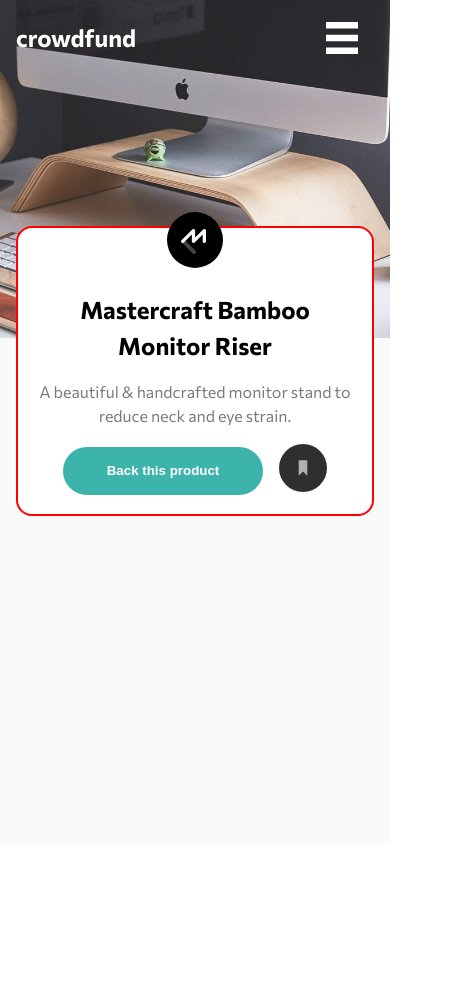
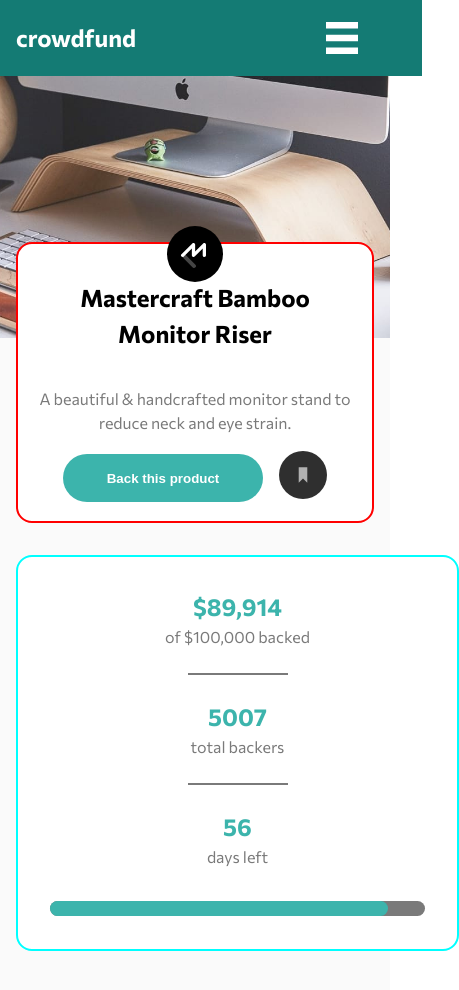
Before and after one commit to Helbindi/Crowdfund-Product, a React (Vite) app: page / in a window 390 px wide. Shown: the top 990 px of the page, 459 px wide, since content can reach past the window. Before the commit the page ends 844 px from the top, so only its background shows below. Built offline with nearby package versions, Linux system fonts and the light colour scheme.

Commit message:
worked on intro and progress component. mobile only for now. additional styling for desktop needed

```diff
--- a/src/App.jsx
+++ b/src/App.jsx
@@ -3,9 +3,17 @@ import "./index.css";
 import Navigation from "./components/Navigation";
 import Hero from "./components/Hero";
 import Introduction from "./components/Introduction";
+import Progress from "./components/Progress";
 
 function App() {
-  const [count, setCount] = useState(0);
+  const [pledge, setPledge] = useState({
+    money: {
+      current: 89914,
+      target: 100000,
+    },
+    backers: 5007,
+    daysRemaining: 56,
+  });
 
   return (
     <div className="cf-container">
@@ -14,6 +22,7 @@ function App() {
 
       <section className="cf-items">
         <Introduction />
+        <Progress pledge={pledge} />
       </section>
     </div>
   );
--- a/src/components/Introduction.jsx
+++ b/src/components/Introduction.jsx
@@ -6,7 +6,7 @@ function Introduction() {
   return (
     <section className="cf-intro">
       <img className="product-icon" src={icon} alt="mastercraft-icon" />
-      <h2 className="product-name">Mastercraft Bamboo Monitor Riser</h2>
+      <h2 className="product-title">Mastercraft Bamboo Monitor Riser</h2>
       <p className="intro-desc">
         A beautiful & handcrafted monitor stand to reduce neck and eye strain.
       </p>
--- a/src/components/Progress.jsx
+++ b/src/components/Progress.jsx
@@ -1,14 +1,36 @@
 import React from "react";
 
-function Progress() {
+function Progress({ pledge }) {
+  let current = Number(pledge.money.current);
+  let target = Number(pledge.money.target);
+  let percentReached = Math.round((current / target) * 100);
+
   return (
     <section className="cf-data">
       <article className="data-list">
-        {/* $$$ Backed | # of Backers | # days left */}
+        <div className="data-item">
+          <h2>${pledge.money.current.toLocaleString("en-US")}</h2>
+          <p>of ${pledge.money.target.toLocaleString("en-US")} backed</p>
+        </div>
+        <hr />
+        <div className="data-item">
+          <h2>{pledge.backers}</h2>
+          <p>total backers</p>
+        </div>
+        <hr />
+        <div className="data-item">
+          <h2>{pledge.daysRemaining}</h2>
+          <p>days left</p>
+        </div>
       </article>
       <article className="progress-bar">
-        <div className="curr-progress">{/* Current Progress Bar */}</div>
-        <div className="total-progress">{/* Total Progress Bar */}</div>
+        <div
+          className="current progress"
+          style={{ width: `${percentReached}%` }}
+        >
+          {/* Current Progress Bar */}
+        </div>
+        <div className="total progress">{/* Total Progress Bar */}</div>
       </article>
     </section>
   );
--- a/src/index.css
+++ b/src/index.css
@@ -31,7 +31,14 @@ body {
 }
 
 .cf-items {
-  min-width: 100%;
+  top: -6em;
+  position: relative;
+  margin: 0 1em;
+  padding-bottom: 5em;
+
+  display: flex;
+  flex-direction: column;
+  gap: 2em;
 }
 
 /* Hero CSS */
@@ -60,6 +67,9 @@ body {
   justify-content: space-between;
   min-width: 320px;
   padding: 0 1em;
+  width: 100%;
+  z-index: 99;
+  background-color: var(--dark-cyan-clr);
 }
 
 .mobile-nav-toggle {
@@ -79,7 +89,8 @@ body {
   list-style: none;
   width: 100%;
   height: 200px;
-  background-color: hsl(176, 72%, 28%, 0.5);
+  color: var(--white-clr);
+  background-color: hsl(0, 0%, 0%, 0.9);
 
   display: flex;
   flex-direction: row;
@@ -102,12 +113,9 @@ body {
 /* Intro CSS */
 .cf-intro {
   border: 2px solid red;
-  top: -7em;
-  position: relative;
+  padding: 1em;
+  border-radius: 1em;
   background-color: var(--white-clr);
-  padding: 1em;
-  margin: 0 1em;
-  border-radius: 1em;
 
   display: flex;
   flex-direction: column;
@@ -163,6 +171,68 @@ body {
   display: none;
 }
 
+/* Progress CSS */
+.cf-data {
+  display: flex;
+  flex-direction: column;
+  justify-content: center;
+  gap: 1em;
+  padding: 2em;
+  border: 2px solid aqua;
+  border-radius: 1em;
+  background-color: var(--white-clr);
+  min-width: 375px;
+}
+
+.data-list {
+  display: flex;
+  flex-direction: column;
+  align-items: center;
+  justify-content: center;
+  text-align: center;
+}
+
+.data-item h2 {
+  margin: 0;
+  color: var(--cyan-clr);
+}
+
+.data-item p {
+  margin: 0;
+  color: var(--dark-gray-clr);
+}
+
+.data-list hr {
+  margin: 1.5em;
+  height: 2px;
+  width: 100px;
+  border-style: none;
+  background-color: var(--dark-gray-clr);
+}
+
+.progress-bar {
+  position: relative;
+  width: 100%;
+  margin: 1em 0;
+}
+
+.progress {
+  position: absolute;
+  content: "";
+  height: 15px;
+  border-radius: 1em;
+}
+
+.current {
+  background-color: var(--cyan-clr);
+  z-index: 2;
+}
+
+.total {
+  width: 100%;
+  background-color: var(--dark-gray-clr);
+}
+
 @media screen and (min-width: 728px) {
   .hero-container {
     background-image: url("/src/assets/images/image-hero-desktop.jpg");
@@ -171,6 +241,7 @@ body {
     background-repeat: no-repeat;
   }
 
+  /* Navigation CSS */
   .nav-header {
     justify-content: center;
     gap: 40%;
@@ -200,7 +271,13 @@ body {
   }
 
   .cf-items {
-    max-width: 900px;
+    display: flex;
+    flex-direction: column;
+    justify-content: center;
+  }
+
+  /* Intro CSS */
+  .cf-intro {
   }
 
   .product-group {
@@ -223,4 +300,15 @@ body {
     justify-content: center;
     gap: 1em;
   }
+
+  /* Progress Bar */
+  .data-list {
+    flex-direction: row;
+  }
+
+  .data-list hr {
+    margin: 0 2em;
+    width: 2px;
+    height: 70px;
+  }
 }
```
